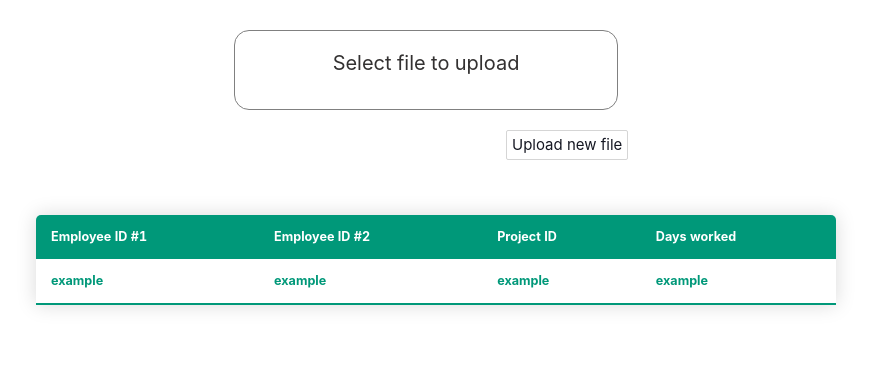
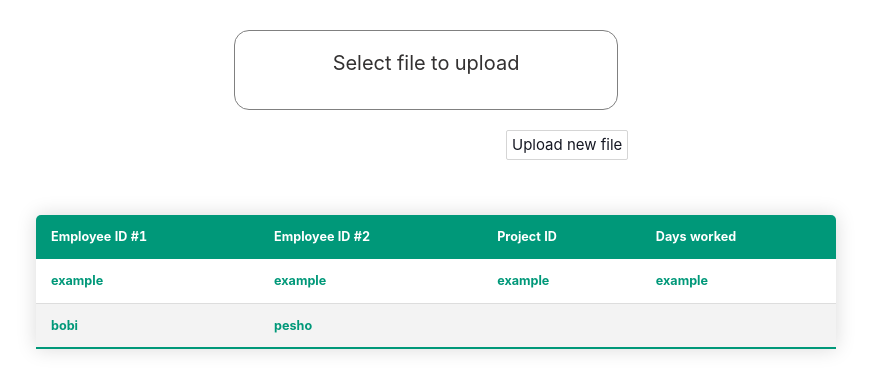
Before and after one commit to ivanovWGR/borislav-ivanov-employees, a React (Create React App) app: page / in a window 1280 px wide. Shown: the top 392 px of the page, without its empty margins (214-1085 px from the left). Built offline with nearby package versions, Linux system fonts and the light colour scheme.

Commit message:
take file info

```diff
--- a/package.json
+++ b/package.json
@@ -10,6 +10,7 @@
     "react": "^17.0.2",
     "react-dom": "^17.0.2",
     "react-dropzone": "^11.3.2",
+    "react-papaparse": "^3.14.0",
     "react-scripts": "4.0.3",
     "web-vitals": "^1.1.1"
   },
--- a/src/Components/DropZone.js
+++ b/src/Components/DropZone.js
@@ -4,11 +4,12 @@ import { notification, Button } from 'antd';
 import 'antd/dist/antd.css';
 import styles from './Upload.module.css';
 import EmployeesTable from './Table';
+import {parse} from 'papaparse';
 
 
 function DropZone() {
     const [file, setFile] = useState(null);
-    const [employees, setEmployees] = useState([]);
+    const [employees, setEmployees] = useState([{ email: 'bobi', name: 'pesho' }]);
 
     const openNotification = (message) => {
         const key = `open${Date.now()}`;
@@ -26,9 +27,12 @@ function DropZone() {
     };
 
     const onDrop = useCallback(acceptedFiles => {
-        console.log(acceptedFiles[0])
         setFile(acceptedFiles[0]);
-
+        Array.from(acceptedFiles).forEach(async file => {
+            const TEXT = await file.text();
+            console.log(TEXT)
+            const RESULT = parse(TEXT)
+        })
     }, [])
 
     const clearFile = () => {
@@ -67,7 +71,7 @@ function DropZone() {
                 }
             </div>
             <button className={file ? styles.discardButtonActive : styles.discardButton} disabled={!file ? true : false} onClick={clearFile}>Upload new file</button>
-            <EmployeesTable />
+            <EmployeesTable employees={employees} />
         </>
     )
 }
--- a/src/Components/Table.js
+++ b/src/Components/Table.js
@@ -1,7 +1,17 @@
 import styles from './Table.module.css';
 
 
-function EmployeesTable() {
+function EmployeesTable({ employees }) {
+    const renderEmployes = (file) => {
+        return (
+            <tr key={file.name} className={styles.activeRow}>
+                <td>{file.email}</td>
+                <td>{file.name}</td>
+                <td>{file.ProjectID}</td>
+                <td>{file.daysWorked}</td>
+            </tr>
+        )
+    }
     return (
         <div className={styles.tableContainer}>
             <table className={styles.contentTable}>
@@ -20,6 +30,7 @@ function EmployeesTable() {
                         <td>example</td>
                         <td>example</td>
                     </tr>
+                    {employees.map(renderEmployes)}
                 </tbody>
             </table>
         </div>
```
Also changed, not shown: 1 other file (tests, documents, lock files or other folders).
